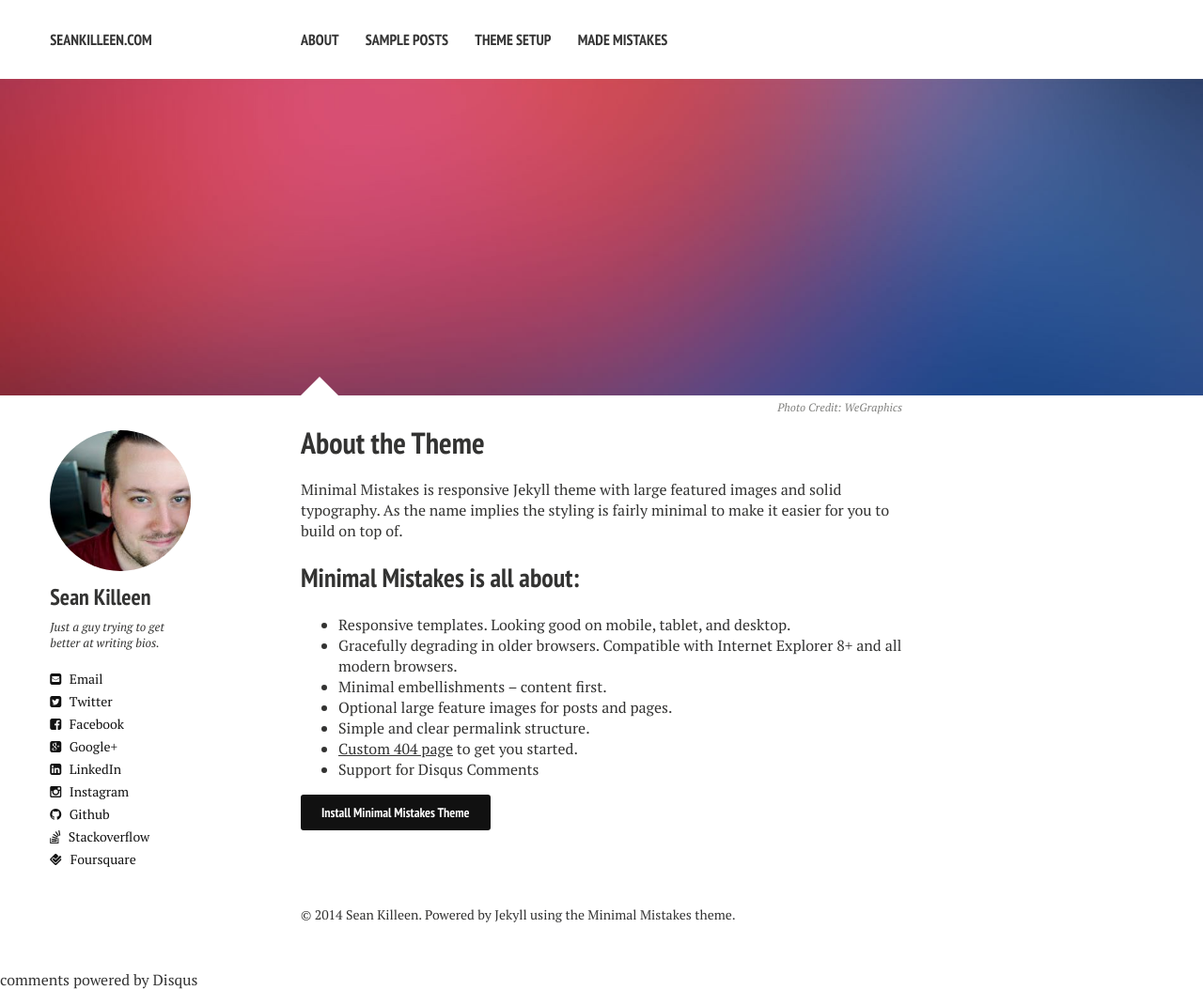
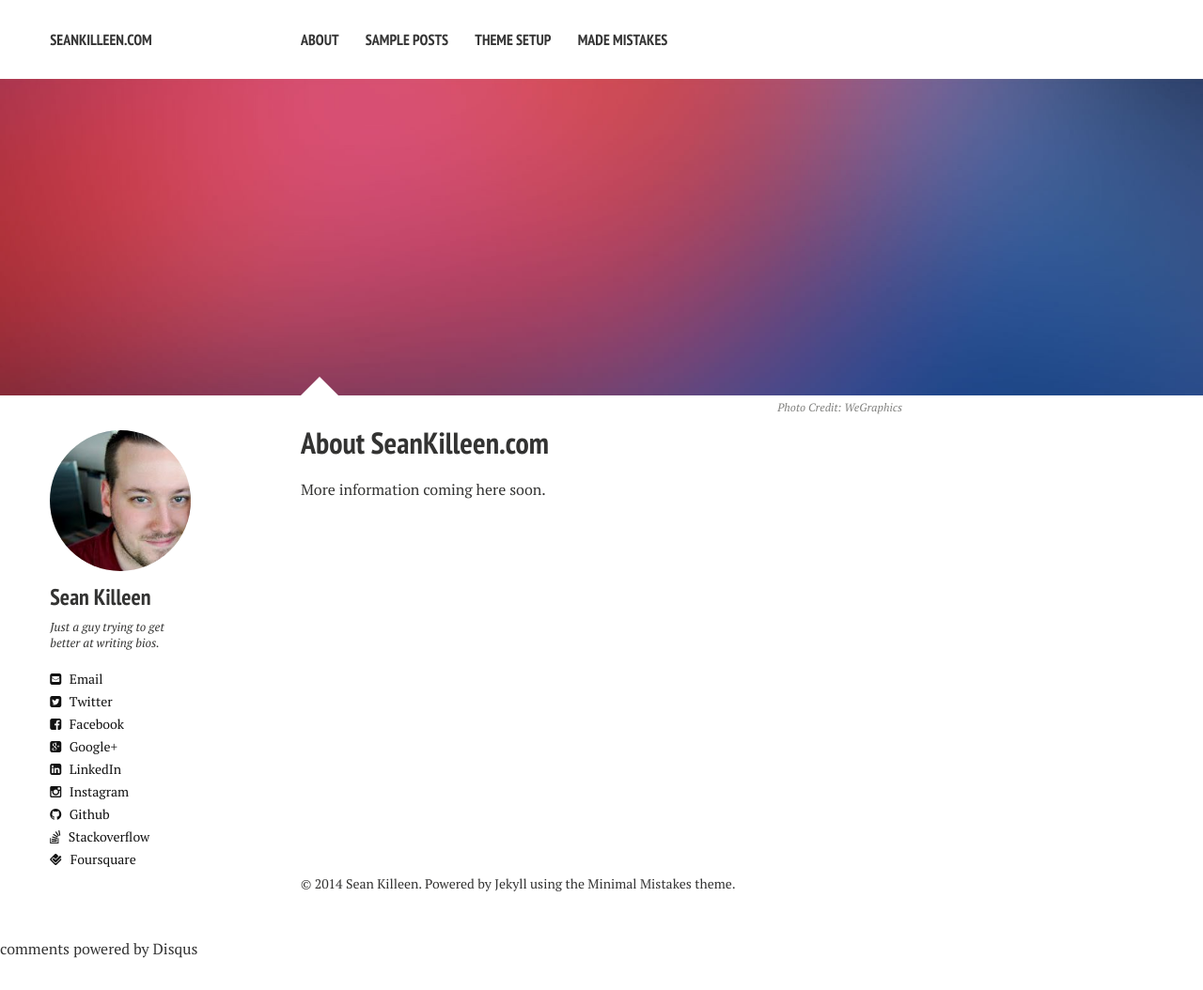
Before and after one commit to SeanKilleen/seankilleen.github.io, a Jekyll site: the page built from about/index.md, in a window 1280 px wide. Shown: the whole page at 94% size. Built offline with Jekyll 4.4.1, drawn with Linux system fonts in a browser that asks for light colours; nearby versions of some CDN libraries; comment, search, counter and statistics services are not loaded; after the commit the page ends 1021 px from its top, so only the background shows below that.

Commit message:
Update about page

```diff
--- a/about/index.md
+++ b/about/index.md
@@ -1,7 +1,7 @@
 ---
 layout: page
-title: About the Theme
-tags: [about, Jekyll, theme, responsive]
+title: About SeanKilleen.com
+tags: [about, info, meta]
 modified: 2014-08-08T20:53:07.573882-04:00
 comments: true
 image:
@@ -9,17 +9,4 @@
   credit: WeGraphics
   creditlink: http://wegraphics.net/downloads/free-ultimate-blurred-background-pack/
 ---
-
-Minimal Mistakes is responsive Jekyll theme with large featured images and solid typography. As the name implies the styling is fairly minimal to make it easier for you to build on top of.
-
-## Minimal Mistakes is all about:
-
-* Responsive templates. Looking good on mobile, tablet, and desktop.
-* Gracefully degrading in older browsers. Compatible with Internet Explorer 8+ and all modern browsers.
-* Minimal embellishments -- content first.
-* Optional large feature images for posts and pages.
-* Simple and clear permalink structure.
-* [Custom 404 page](http://mmistakes.github.io/minimal-mistakes/404.html) to get you started.
-* Support for Disqus Comments
-
-<a markdown="0" href="{{ site.url }}/theme-setup" class="btn">Install Minimal Mistakes Theme</a>
+More information coming here soon.
```
